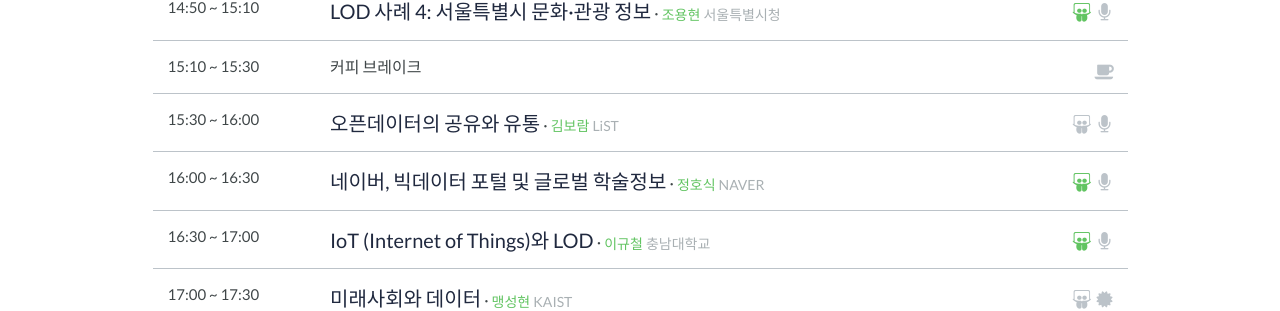
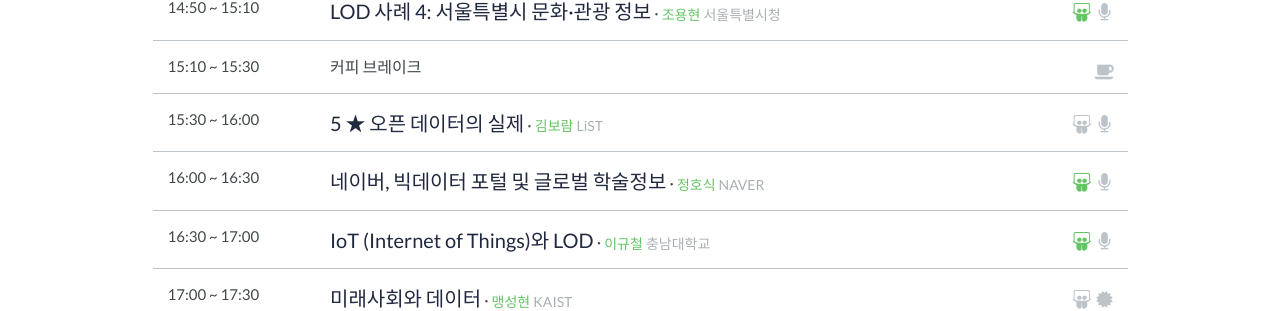
Before and after one commit to listinc/lodac, a Jekyll site: the page built from 2016/index.html, in a window 1280 px wide and 900 px high, scrolled down 2402 px. Shown: the part 149-460 px from the top of the window. Built offline with Jekyll 4.4.1, drawn with Linux system fonts in a browser that asks for light colours; nearby versions of some CDN libraries; some of the changed text lies outside the part shown.

Commit message:
Updated the information of jgkim

```diff
--- a/_data/speakers.yml
+++ b/_data/speakers.yml
@@ -95,7 +95,7 @@
   biography:
     - "주식회사 리스트 전략기획실장"
     - "코드포서울 활동가"
-    - "오픈 놀리지 지역 활동가"
+    - "오픈놀리지 활동가"
   facebook: "jgkim"
   github: "jgkim"
   slideshare: "echo4ngel"
--- a/_data/talks.yml
+++ b/_data/talks.yml
@@ -86,7 +86,7 @@
     end: "17:00"
     type: session
     talks:
-      - title: "오픈데이터의 공유와 유통"
+      - title: "5 &#x2605; 오픈 데이터의 실제"
         start: "15:30"
         end: "16:00"
         speaker: brkim
```
